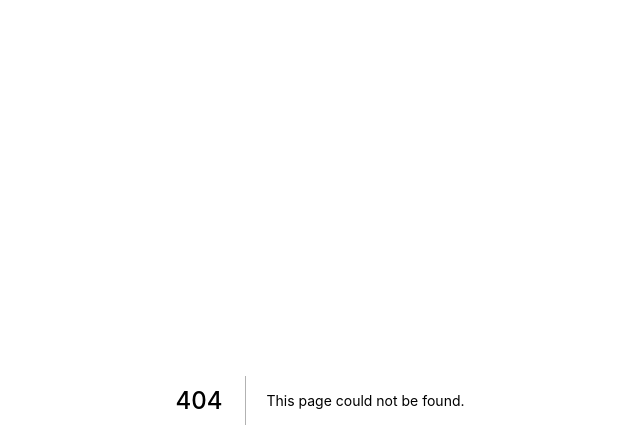
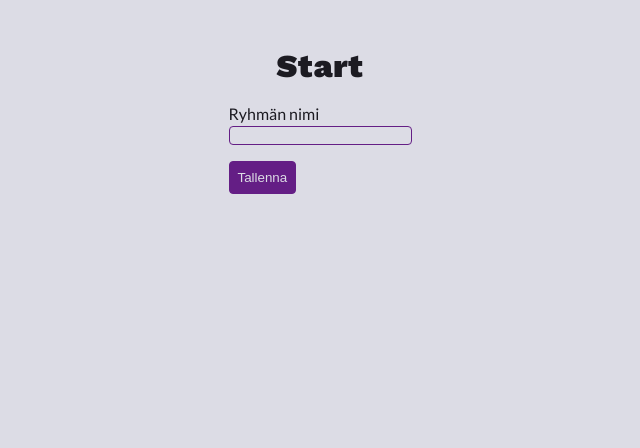
Before and after one commit to eevajonnapanula/kaupunkisuunnistus, a Next.js app: page /start in a window 1280 px wide. Before the commit this address had no page. Shown: the top 448 px of the page, without its empty margins (320-960 px from the left). Built offline with nearby package versions, Linux system fonts and the light colour scheme.

Commit message:
Add lots of stuff

```diff
--- /dev/null
+++ b/components/Layout.tsx
@@ -0,0 +1,11 @@
+import React, { FunctionComponent } from "react";
+
+const Layout: FunctionComponent = ({ children }) => (
+  <>
+    <header></header>
+    <main>{children}</main>
+    <footer></footer>
+  </>
+);
+
+export default Layout;
--- a/index.css
+++ b/index.css
@@ -0,0 +1,71 @@
+@import url("https://fonts.googleapis.com/css2?family=Lato:ital@0;1&family=Work+Sans:wght@900&display=swap");
+
+:root {
+  --background-color: #dcdce5;
+  --text-color: #1c1b22;
+  --primary: #641e85;
+  --secondary: #ff6978;
+}
+*:focus {
+  box-shadow: 0 0 0 3px var(--background-color), 0 0 0 0.35rem var(--secondary);
+  outline: none;
+}
+
+html {
+  background-color: var(--background-color);
+  color: var(--text-color);
+  font-family: "Lato", sans-serif;
+  line-height: 1.5rem;
+  text-align: left;
+}
+
+main {
+  display: flex;
+  flex-direction: column;
+  align-items: center;
+  margin: 2rem;
+}
+
+main > div {
+  display: flex;
+  flex-direction: column;
+  align-items: flex-start;
+}
+
+h1,
+h2,
+h3 {
+  font-family: "Work Sans", sans-serif;
+  letter-spacing: 0.05rem;
+  line-height: 1.7rem;
+}
+
+button {
+  border: 0.1rem solid var(--primary);
+  padding: 0.5rem;
+  color: var(--background-color);
+  background-color: var(--primary);
+  border-radius: 0.25rem;
+  transition: all 150ms ease-out;
+}
+
+img {
+  width: 50vw;
+  max-width: 20rem;
+}
+
+input {
+  background-color: var(--background-color);
+  border: 0.1rem solid var(--primary);
+  border-radius: 0.25rem;
+  transition: all 150ms ease-out;
+}
+
+form > div {
+  padding-bottom: 1rem;
+}
+
+form > div > label {
+  display: flex;
+  flex-direction: column;
+}
--- /dev/null
+++ b/lib/apollo.ts
@@ -0,0 +1,10 @@
+import { ApolloClient, HttpLink, InMemoryCache } from "@apollo/client";
+
+const client = new ApolloClient({
+  cache: new InMemoryCache(),
+  link: new HttpLink({
+    uri: "/api/graphql",
+  }),
+});
+
+export default client;
--- a/lib/apollo.tsx
+++ /dev/null
@@ -1,16 +0,0 @@
-import { ApolloClient } from "apollo-client";
-import { InMemoryCache } from "apollo-cache-inmemory";
-import { HttpLink } from "apollo-link-http";
-import { ApolloLink } from "apollo-link";
-
-const client = new ApolloClient({
-  link: ApolloLink.from([
-    new HttpLink({
-      uri: "/api/graphql",
-      credentials: "same-origin",
-    }),
-  ]),
-  cache: new InMemoryCache(),
-});
-
-export default client;
--- a/pages/_app.tsx
+++ b/pages/_app.tsx
@@ -1,13 +1,16 @@
-import { ApolloProvider } from "@apollo/react-hooks";
+import { ApolloProvider } from "@apollo/client";
 import client from "../lib/apollo";
 import "../index.css";
 import { NextPage } from "next";
 import { AppProps } from "next/app";
+import Layout from "../components/Layout";
 
 const MyApp: NextPage<AppProps> = ({ Component, pageProps }) => {
   return (
     <ApolloProvider client={client}>
-      <Component {...pageProps} />
+      <Layout>
+        <Component {...pageProps} />
+      </Layout>
     </ApolloProvider>
   );
 };
--- /dev/null
+++ b/pages/_document.tsx
@@ -0,0 +1,17 @@
+import Document, { Html, Head, Main, NextScript } from "next/document";
+
+class MyDocument extends Document {
+  render(): JSX.Element {
+    return (
+      <Html>
+        <Head />
+        <body>
+          <Main />
+          <NextScript />
+        </body>
+      </Html>
+    );
+  }
+}
+
+export default MyDocument;
--- /dev/null
+++ b/pages/start.tsx
@@ -0,0 +1,24 @@
+import React, { FormEvent } from "react";
+import { NextPage } from "next";
+
+const Start: NextPage = () => {
+  const submitForm = (event: FormEvent<HTMLFormElement>) => {
+    console.log("submit");
+    event.preventDefault();
+  };
+  return (
+    <>
+      <h1>Start</h1>
+      <form onSubmit={submitForm}>
+        <div>
+          <label>
+            Ryhmän nimi <input type="text" />
+          </label>
+        </div>
+        <button type="submit">Tallenna</button>
+      </form>
+    </>
+  );
+};
+
+export default Start;
--- a/pages/tasks.tsx
+++ b/pages/tasks.tsx
@@ -1,6 +1,6 @@
 import React from "react";
 import gql from "graphql-tag";
-import { useQuery } from "@apollo/react-hooks";
+import { useQuery } from "@apollo/client";
 import Task from "../components/Task";
 import { NextPage } from "next";
 
```
Also changed, not shown: apolloClient.ts (deleted, +0 -14 lines), package.json (+2 -7 lines), pages/index.tsx (+17 -3 lines), public/illustrations/map.svg (added).
